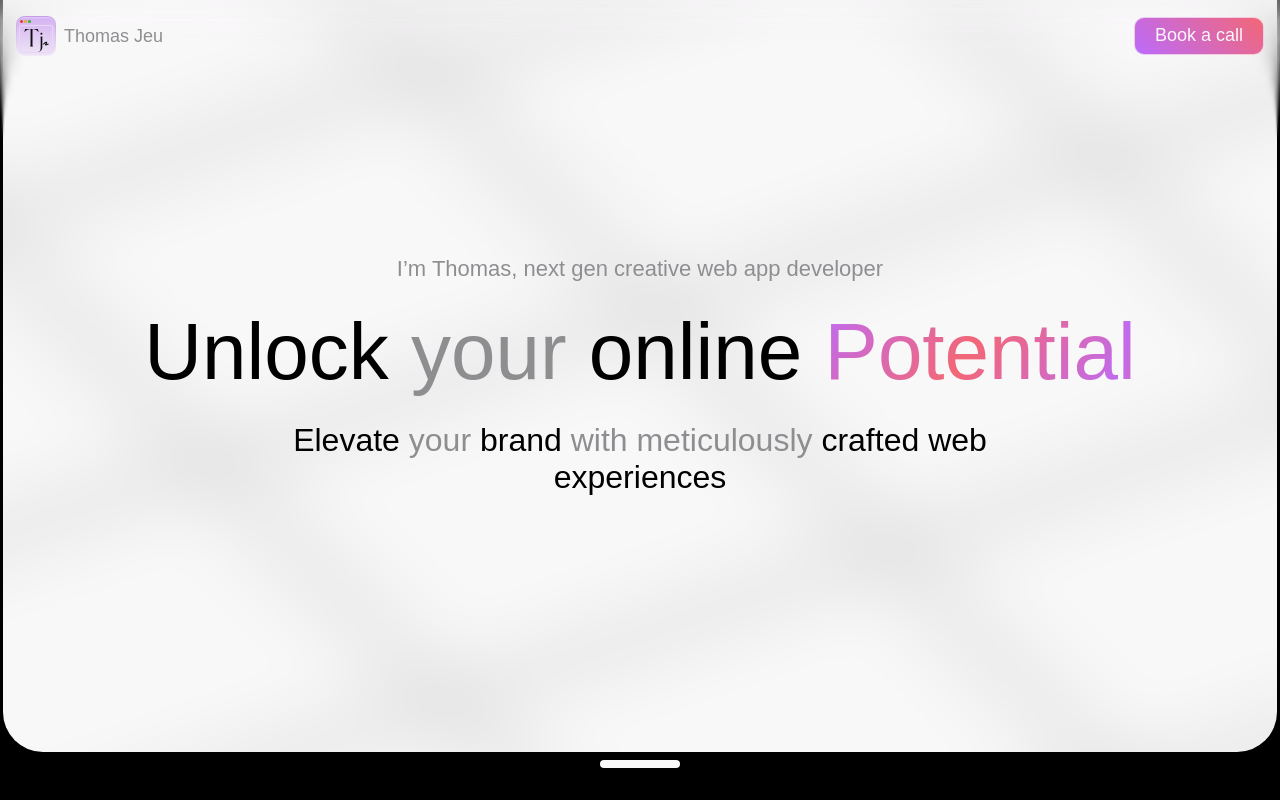
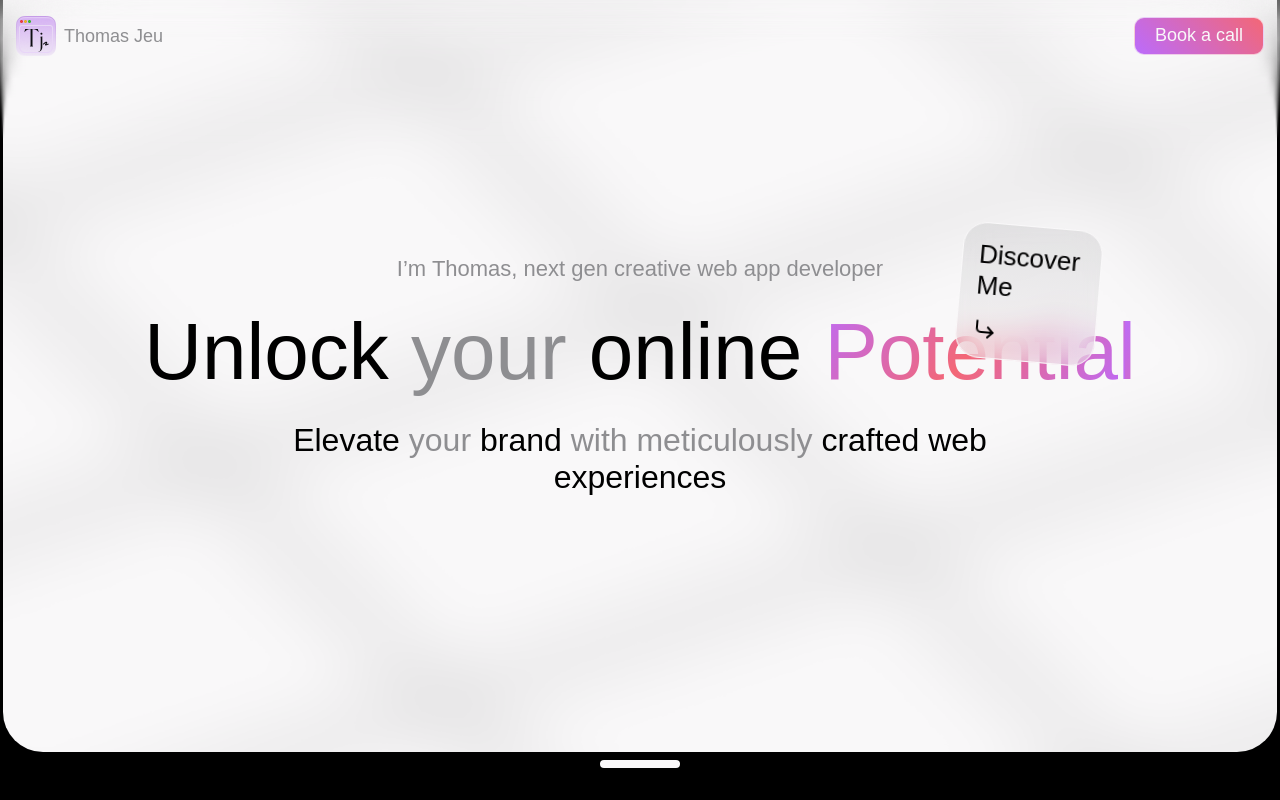
Before and after one commit to thomasjeu03/portfolio2024, a React (Vite) app: page / in a window 1280 px wide. Shown: the top 800 px of the page. Built offline with nearby package versions, Linux system fonts and the light colour scheme; a web font is replaced by a local one.

Commit message:
widget component

```diff
--- a/src/pages/home/components/hero.jsx
+++ b/src/pages/home/components/hero.jsx
@@ -1,6 +1,7 @@
 import {memo} from "react";
 import { motion } from "framer-motion";
 import bg from '../../../assets/img/hero.png'
+import Widget from "./widget.jsx";
 
 const Hero = ({scrollTop}) => {
 
@@ -48,6 +49,15 @@ const Hero = ({scrollTop}) => {
                     bounce: 0.7
                 }}
                 className='titre4 black alignCenter' style={{ maxWidth: '700px' }}>Elevate <span className='gray-300'>your</span> brand <span className='gray-300'>with meticulously</span> crafted web experiences</motion.h3>
+            <Widget
+                rotateStart={-2}
+                rotateEnd={5}
+                delay={2}
+                top='30%'
+                left='75%'
+                title='Discover Me'
+                icon={true}
+            />
         </motion.div>
     )
 }
--- /dev/null
+++ b/src/pages/home/components/widget.jsx
@@ -0,0 +1,27 @@
+import {memo} from "react";
+import { motion } from "framer-motion";
+import {CornerDownRight} from "lucide-react";
+
+const Widget = ({icon, title, onclick, rotateStart, rotateEnd, delay, top, left, right, bottom}) => {
+
+    return (
+        <motion.div
+            initial={{ opacity: 0, rotate: rotateStart, y: 60, top: top, left: left, right: right, bottom: bottom}}
+            animate={{ opacity: 1, rotate: rotateEnd, y: 0, top: top, left: left, right: right, bottom: bottom}}
+            transition={{
+                duration: 2,
+                ease: "easeOut",
+                delay: delay,
+                type: "spring",
+                bounce: 0.35
+            }}
+            className="widget"
+            onClick={onclick}
+        >
+            <h5 className='black'>{title}</h5>
+            {icon && <CornerDownRight className='black' size={24} />}
+        </motion.div>
+    )
+}
+
+export default memo(Widget)
--- a/src/style/var/Class.scss
+++ b/src/style/var/Class.scss
@@ -135,6 +135,38 @@
                   rgba(0, 0, 0, 0) 87.5%,
                   rgba(0, 0, 0, 1) 100%
   );
+}
+.widget{
+  border-radius: var(--3m);
+  padding: var(--2m);
+  width: 140px !important;
+  display: flex;
+  flex-direction: column;
+  align-items: flex-start;
+  justify-content: flex-start;
+  gap: var(--2m);
+  height: fit-content;
+  z-index: 1;
+  cursor: pointer;
+  position: absolute;
+  backdrop-filter: blur(var(--2m));
+  -webkit-backdrop-filter: blur(var(--2m));
+  background: linear-gradient(180deg, rgba(var(--gray-300-rgb), 0.18), rgba(var(--gray-100-rgb), 0.18));
+  border: 1px solid var(--white);
+  svg{
+    transition: 0.5s var(--smoothanimation);
+    transform: rotate(0deg);
+  }
+  *{
+    width: auto !important;
+  }
+  &:hover{
+    svg{
+      transition: 0.5s var(--smoothanimation);
+      margin-left: var(--2m);
+      transform: rotate(15deg);
+    }
+  }
 }
 .hover-effect{
   transform-style: preserve-3d;
```
